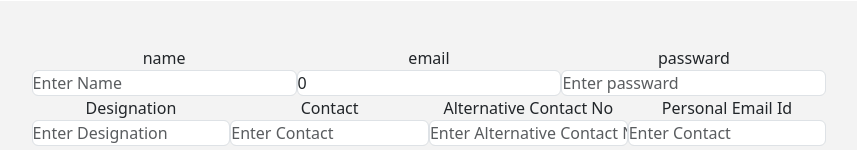
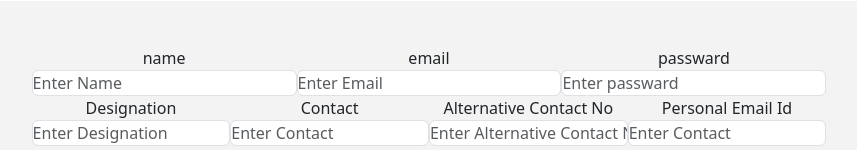
Before and after one commit to chakupewajanuary/Emma, an Angular app: page / in a window 1280 px wide. Shown: the part 164-314 px from the top of the page, without its empty margins (211-1068 px from the left). Built offline with nearby package versions, Linux system fonts and the light colour scheme.

Commit message:
monday 9th sept updatedd code

```diff
--- a/src/app/app.component.html
+++ b/src/app/app.component.html
@@ -1,9 +1,13 @@
 <div class="progress-wrapper">
   <div id="progress-bar-container">
     <ul>
-      <li class="step step01" (click)="setActiveStep(step)" [ngClass]="step.stepName == activeStep.stepName?'active':''"
-        *ngFor="let step of stepsList">
-        <div class="step-inner">{{step.stepName}}</div>
+      <li
+        class="step step01"
+        (click)="setActiveStep(step)"
+        [ngClass]="step.stepName == activeStep.stepName ? 'active' : ''"
+        *ngFor="let step of stepsList"
+      >
+        <div class="step-inner">{{ step.stepName }}</div>
       </li>
     </ul>
     <div id="line">
@@ -11,39 +15,74 @@
     </div>
     <!-- progress-bar-container -->
     <div id="progress-content-section">
-      <div class="section-content step1 active" *ngIf="activeStep.stepName=='Basic Details'">
+      <div
+        class="section-content step1 active"
+        *ngIf="activeStep.stepName == 'Basic Details'"
+      >
         <!-- <h2>Step 1</h2> -->
         <div class="container-fluid">
           <div class="row">
             <div class="form-group col-md-4">
               <label for="">name</label>
-              <input type="text" [(ngModel)]="employeeObj.empName" placeholder="Enter Name" class="form-control">
+              <input
+                type="text"
+                [(ngModel)]="employeeObj.empName"
+                placeholder="Enter Name"
+                class="form-control"
+              />
             </div>
             <div class="form-group col-md-4">
               <label for="">email</label>
-              <input type="text"[(ngModel)]="employeeObj.empEmailId" placeholder="Enter Email" class="form-control">
+              <input
+                type="text"
+                [(ngModel)]="employeeObj.empEmailId"
+                placeholder="Enter Email"
+                class="form-control"
+              />
             </div>
             <div class="form-group col-md-4">
               <label for="">passward</label>
-              <input type="text" placeholder="Enter passward" class="form-control">
+              <input
+                type="text"
+                placeholder="Enter passward"
+                class="form-control"
+              />
             </div>
           </div>
           <div class="row">
             <div class="form-group col-md-3">
               <label for="">Designation</label>
-              <input type="text" placeholder="Enter Designation" class="form-control" required>
+              <input
+                type="text"
+                placeholder="Enter Designation"
+                class="form-control"
+                required
+              />
             </div>
             <div class="form-group col-md-3">
               <label for="">Contact</label>
-              <input type="text" placeholder="Enter Contact" class="form-control">
+              <input
+                type="text"
+                placeholder="Enter Contact"
+                class="form-control"
+              />
             </div>
             <div class="form-group col-md-3">
               <label for="">Alternative Contact No</label>
-              <input type="text" placeholder="Enter Alternative Contact No" class="form-control" required>
+              <input
+                type="text"
+                placeholder="Enter Alternative Contact No"
+                class="form-control"
+                required
+              />
             </div>
             <div class="form-group col-md-3">
               <label for="">Personal Email Id</label>
-              <input type="text" placeholder="Enter Contact" class="form-control">
+              <input
+                type="text"
+                placeholder="Enter Contact"
+                class="form-control"
+              />
             </div>
           </div>
           <div class="row">
@@ -52,11 +91,20 @@
             </div>
             <div class="form-group col-md-6">
               <label for="">Total Year of Experience</label>
-              <input type="text" placeholder="Enter Total Year of Experience" class="form-control" required>
+              <input
+                type="text"
+                placeholder="Enter Total Year of Experience"
+                class="form-control"
+                required
+              />
             </div>
             <div class="form-group col-md-6">
               <label for="">Total Month of Experience</label>
-              <input type="text" placeholder="Enter Total Month of Experience" class="form-control">
+              <input
+                type="text"
+                placeholder="Enter Total Month of Experience"
+                class="form-control"
+              />
             </div>
           </div>
           <div class="row">
@@ -65,19 +113,27 @@
             </div>
             <div class="form-group col-md-6">
               <label for="">City:</label>
-              <input type="text" placeholder="Enter City" class="form-control" required>
+              <input
+                type="text"
+                placeholder="Enter City"
+                class="form-control"
+                required
+              />
             </div>
             <div class="form-group col-md-6">
               <label for="">State</label>
-              <input type="text" placeholder="Enter State" class="form-control">
+              <input
+                type="text"
+                placeholder="Enter State"
+                class="form-control"
+              />
             </div>
           </div>
           <div class="row">
-            <div class=" form-group col-md-6">
+            <div class="form-group col-md-6">
               <label for="">Address</label>
               <textarea name="" id=""></textarea>
             </div>
-
           </div>
           <div class="row">
             <div class="row">
@@ -85,29 +141,50 @@
             </div>
             <div class="form-group col-md-6">
               <label for="">Pincode</label>
-              <input type="text" placeholder="Enter Pincode" class="form-control" required>
+              <input
+                type="text"
+                placeholder="Enter Pincode"
+                class="form-control"
+                required
+              />
             </div>
             <div class="form-group col-md-6">
               <label for="">Personal City</label>
-              <input type="text" placeholder="Enter Personal City" class="form-control">
+              <input
+                type="text"
+                placeholder="Enter Personal City"
+                class="form-control"
+              />
             </div>
           </div>
         </div>
         <div class="row">
           <div class="form-group col-md-6">
             <label for="">Personal State</label>
-            <input type="text" placeholder="Enter Personal State" class="form-control" required>
+            <input
+              type="text"
+              placeholder="Enter Personal State"
+              class="form-control"
+              required
+            />
           </div>
           <div class="form-group col-md-6">
             <label for="">Personal Pincode</label>
-            <input type="text" placeholder="Enter Personal Pincode" class="form-control">
+            <input
+              type="text"
+              placeholder="Enter Personal Pincode"
+              class="form-control"
+            />
           </div>
         </div>
       </div>
-      <div class="section-content step2 active" *ngIf="activeStep.stepName=='Skills'">
+      <div
+        class="section-content step2 active"
+        *ngIf="activeStep.stepName == 'Skills'"
+      >
         <h2>Step 2</h2>
         <div class="container-fluid">
-          <div class="form-group mt-2"id="tblskill">
+          <div class="form-group mt-2" id="tblskill">
             <div class="container">
               <h5>Add Skills</h5>
               <div id="table-container">
@@ -123,34 +200,56 @@
                   <tbody>
                     <tr>
                       <td>
-                        <input type="text" placeholder="skils" class="form-control">
+                        <input
+                          type="text"
+                          placeholder="skils"
+                          class="form-control"
+                        />
                       </td>
                       <td>
-                        <input type="text" placeholder="Total Experience" class="form-control">
+                        <input
+                          type="text"
+                          placeholder="Total Experience"
+                          class="form-control"
+                        />
                       </td>
                       <td>
-                        <input type="date" placeholder="Last version" class="form-control">
+                        <input
+                          type="date"
+                          placeholder="Last version"
+                          class="form-control"
+                        />
                       </td>
                       <td>
                         <div class="mt-2">
-                          <input class="btn btn-primary" type="button" value="Save">
-                          <input class="btn btn-danger ms-1" type="submit" value="Delete">
+                          <input
+                            class="btn btn-primary mt-1"
+                            type="button"
+                            value="Save"
+                          />
+                          <input
+                            class="btn btn-danger mt-1"
+                            type="submit"
+                            value="Delete"
+                          />
                         </div>
                       </td>
                     </tr>
                   </tbody>
                 </table>
-
+                <button class="btn btn-primary">Add</button>
               </div>
             </div>
           </div>
         </div>
-
       </div>
-      <div class="section-content step2 active" *ngIf="activeStep.stepName=='Experience'">
+      <div
+        class="section-content step2 active"
+        *ngIf="activeStep.stepName == 'Experience'"
+      >
         <h2>Step 3</h2>
         <div class="container-fluid">
-          <div class="form-group mt-2"id="tblskill">
+          <div class="form-group mt-2" id="tblskill">
             <div class="container">
               <h5>Add Experience</h5>
               <div id="table-container">
@@ -168,35 +267,62 @@
                   <tbody>
                     <tr>
                       <td>
-                        <input type="text" placeholder="skils" class="form-control">
+                        <input
+                          type="text"
+                          placeholder="skils"
+                          class="form-control"
+                        />
                       </td>
                       <td>
-                        <input type="date" placeholder="Total Experience" class="form-control">
+                        <input
+                          type="date"
+                          placeholder="Total Experience"
+                          class="form-control"
+                        />
                       </td>
                       <td>
-                        <input type="date" placeholder="Last version" class="form-control">
+                        <input
+                          type="date"
+                          placeholder="Last version"
+                          class="form-control"
+                        />
                       </td>
                       <td>
-                        <input type="text" placeholder="Designation" class="form-control">
+                        <input
+                          type="text"
+                          placeholder="Designation"
+                          class="form-control"
+                        />
                       </td>
                       <td>
-                        <input type="text" placeholder="project" class="form-control">
+                        <input
+                          type="text"
+                          placeholder="project"
+                          class="form-control"
+                        />
                       </td>
                       <td>
-                        <div class="mt-1">
-                          <input class="btn btn-primary" type="button" value="Save">
-                          <input class="btn btn-danger ms-1" type="submit" value="Delete">
+                        <div class="mt-4">
+                          <input
+                            class="btn btn-primary mt-0"
+                            type="button"
+                            value="Save"
+                          />
+                          <input
+                            class="btn btn-danger mt-1"
+                            type="submit"
+                            value="Delete"
+                          />
                         </div>
                       </td>
                     </tr>
                   </tbody>
                 </table>
-
+                <button class="btn btn-primary">Add</button>
               </div>
             </div>
           </div>
         </div>
-
       </div>
     </div>
   </div>
--- a/src/app/app.component.ts
+++ b/src/app/app.component.ts
@@ -6,64 +6,65 @@ import { RouterOutlet } from '@angular/router';
 @Component({
   selector: 'app-root',
   standalone: true,
-  imports: [RouterOutlet,FormsModule,CommonModule],
+  imports: [RouterOutlet, FormsModule, CommonModule],
   templateUrl: './app.component.html',
-  styleUrl: './app.component.css'
+  styleUrl: './app.component.css',
 })
 export class AppComponent implements OnInit {
   // title = 'Emma';
-  stepsList:any []=[
-    {stepName:"Basic Details",isCompleted:false},
-    {stepName:"Skills",isCompleted:false},
-    {stepName:"Experience",isCompleted:false}
+  stepsList: any[] = [
+    { stepName: 'Basic Details', isCompleted: false },
+    { stepName: 'Skills', isCompleted: false },
+    { stepName: 'Experience', isCompleted: false },
   ];
 
-  activeStep:any=this.stepsList[0];
+  activeStep: any = this.stepsList[0];
   //object
-  employeeObj:any={
-    "emId":0,
-    "empName":'',
-    "empEmailId":0,
-    "empDesignationlId":0,
-    "empContactNo":'',
-    "empAltenativeContact":'',
-    "empPersonalEmailId":'',
-    "empTotalExpYear":'',
-    "empTotalExpMonth":'',
-    "empCity":'',
-    "empState":'',
-    "empPincode":'',
-    "empAddress":'',
-    "empPerCity":'',
-    "empPerState":'',
-    "empPerPinecode":'',
-    "Password":'',
-    erpEmployeeSkills:[],
-    erpEmployeeExperience:[]
-  }
-  erpEmployeeSkills:any={
-    "empSkillId":0,
-    "empId":0,
-    "skills":'string',
-    "TotalYearExp":0,
-    "LastVersionUsed":'string'
-  }
-  erpEmployeeExperience:any={
-    "empExpId":0,
-    "empId":0,
-    "companyName":'string',
-    "StartDate":'2024-03-15 ',
-    "EndDate":'',
-    "designation":'string',
-    "ProjectWorkedOn":'string'
+  employeeObj: any = {
+    "roleId": 0,
+    "userName": "",
+    "empCode": "",
+    "empId": 0,
+    "empName": "",
+    "empEmailId": "",
+    "empDesignationId": 0,
+    "empContactNo": "",
+    "empAltContactNo": "",
+    "empPersonalEmailId": "",
+    "empExpTotalYear": 0,
+    "empExpTotalMonth": 0,
+    "empCity": "",
+    "empState": "",
+    "empPinCode":"",
+    "empAddress": "",
+    "empPerCity": "",
+    "empPerState": "",
+    "empPerPinCode": "",
+    "empPerAddress": "",
+    "password": "",
+    ErpEmployeeSkills: [],
+    ErmEmpExperiences: [],
+  };
+  ErpEmployeeSkills: any = {
+    "empSkillId": 0,
+    "empId": 0,
+    "skill": "string",
+    "totalYearExp": 0,
+    "lastVersionUsed": "string"
+  };
+  ErmEmpExperiences: any = {
+"empExpId": 0,
+      "empId": 0,
+      "companyName": "string",
+      "startDate": "2024-09-09T06:19:28.800Z",
+      "endDate": "2024-09-09T06:19:28.800Z",
+      "designation": "string",
+      "projectsWorkedOn": "string"
+  };
+
+  setActiveStep(activeStep: any) {
+    this.activeStep = activeStep;
   }
 
-  setActiveStep(activeStep:any){
-    this.activeStep=activeStep;
-  }
-
-  ngOnInit(): void {
-
-  }
-
+  ngOnInit(): void {}
 }
```
